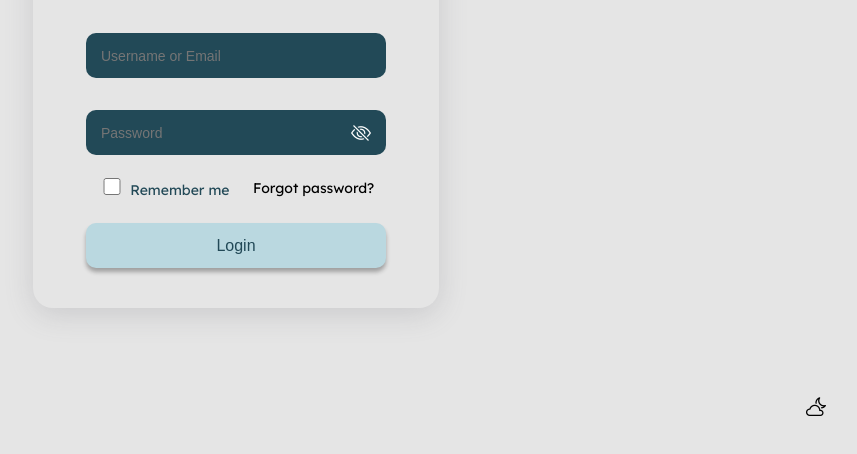
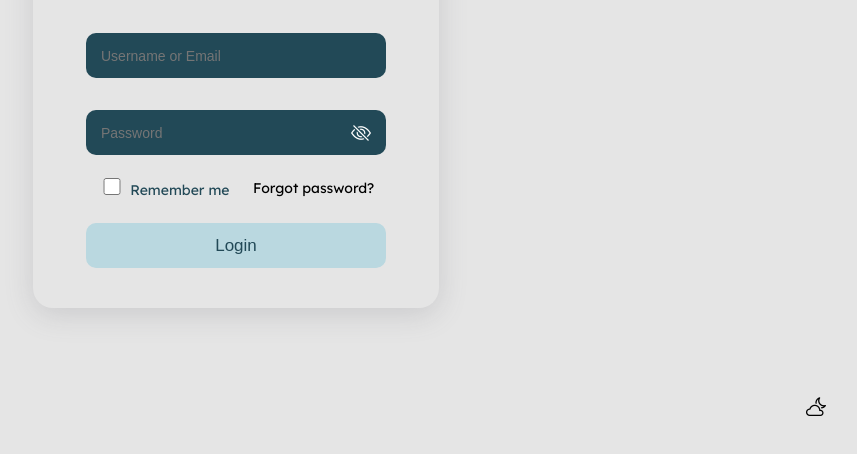
Before and after one commit to atikulis19/class-22HW, a plain HTML site: page index.html in a window 1280 px wide. Shown: the part 332-786 px from the top of the page, without its empty margins (404-1261 px from the left). Drawn offline with nearby package versions, Linux system fonts and the light colour scheme.

Commit message:
style.css

```diff
--- a/css/style.css
+++ b/css/style.css
@@ -227,16 +227,15 @@ w-100{
 }
 
 #signInPage .signContent .mainContent .loginbtn button{
-    width: 100%;
+     width: 100%;
     height: 45px;
     border-radius: 10px;
     background-color: var(--secondary-color);
     cursor: pointer;
     border: none;
-    font-size: 16px;
+    font-size: 17px;
     line-height: 20px;
     color: var(--primary-color);
-    box-shadow: 0px 4px 4px rgba(0, 0, 0, 0.3);
     margin-top: 24px;
     transition: 1s;
 }
```
